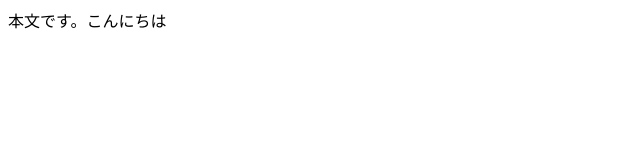
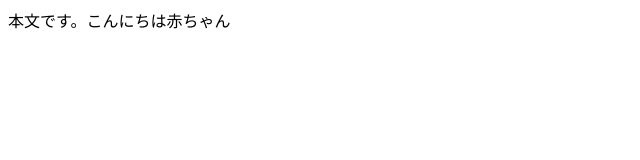
Before and after one commit to akt-U/MyFirstSTS, a plain HTML site: page index.html in a window 1280 px wide. Shown: the full height of the page, 0-640 px from the left. Drawn offline with Linux system fonts and the light colour scheme.

Commit message:
Update index.html

```diff
--- a/index.html
+++ b/index.html
@@ -5,6 +5,6 @@
 <title>タイトル</title>
 </head>
 <body>
-本文です。こんにちは
+本文です。こんにちは赤ちゃん
 </body>
 </html>
```
